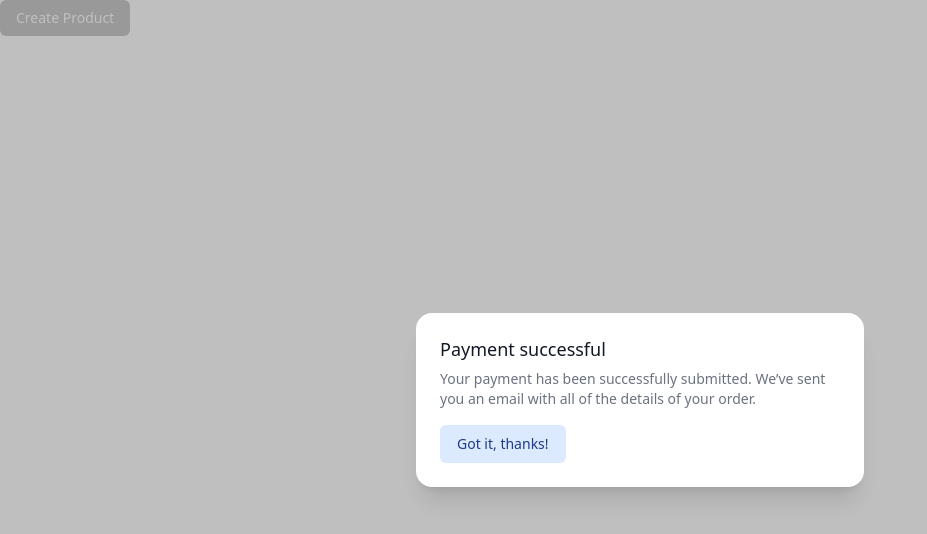
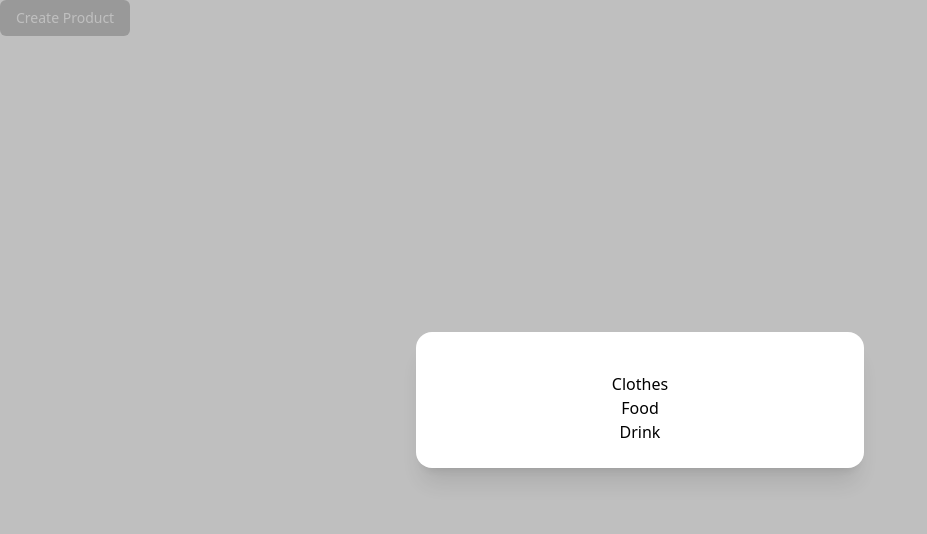
Before and after one commit to sevvalsaygat/product-management-panel-app, a Next.js app: page / in a window 1280 px wide. Both pictures are taken after a click on the button "Create Product". Shown: the top 534 px of the page, without its empty margins (0-927 px from the left). Built offline with nearby package versions, Linux system fonts and the light colour scheme.

Commit message:
feat: create product forms

```diff
--- /dev/null
+++ b/components/ProductForm/Clothes.tsx
@@ -0,0 +1,9 @@
+import React from 'react';
+
+type ClothesPropTypes = {};
+
+const Clothes = ({}: ClothesPropTypes) => {
+  return <div>Clothes</div>;
+};
+
+export default Clothes;
--- /dev/null
+++ b/components/ProductForm/Drink.tsx
@@ -0,0 +1,9 @@
+import React from 'react';
+
+type DrinkPropTypes = {};
+
+const Drink = ({}: DrinkPropTypes) => {
+  return <div>Drink</div>;
+};
+
+export default Drink;
--- /dev/null
+++ b/components/ProductForm/Food.tsx
@@ -0,0 +1,9 @@
+import React from 'react';
+
+type FoodPropTypes = {};
+
+const Food = ({}: FoodPropTypes) => {
+  return <div>Food</div>;
+};
+
+export default Food;
--- /dev/null
+++ b/components/ProductForm/index.ts
@@ -0,0 +1,6 @@
+import Clothes from './Clothes';
+import Drink from './Drink';
+import Food from './Food';
+
+// eslint-disable-next-line import/no-anonymous-default-export
+export default { Clothes, Drink, Food };
--- /dev/null
+++ b/components/ProductModal/FormScreen.tsx
@@ -0,0 +1,23 @@
+import React from 'react';
+
+import { ProductForm } from '@components';
+
+import { ProductType } from '@types';
+
+type FormScreenPropTypes = {
+  productType: ProductType;
+};
+
+const FormScreen = ({ productType }: FormScreenPropTypes) => {
+  if (productType === ProductType.CLOTHES) {
+    return <ProductForm.Clothes />;
+  }
+
+  if (productType === ProductType.DRINK) {
+    return <ProductForm.Drink />;
+  }
+
+  return <ProductForm.Food />;
+};
+
+export default FormScreen;
--- /dev/null
+++ b/components/ProductModal/OptionsScreen.tsx
@@ -0,0 +1,37 @@
+import React from 'react';
+
+import { ProductType } from '@types';
+
+type OptionsScreenPropTypes = {
+  onSelectedOption: (type: ProductType) => void;
+};
+
+const OptionsScreen = ({ onSelectedOption }: OptionsScreenPropTypes) => {
+  return (
+    <div className="flex flex-col">
+      <button
+        onClick={() => {
+          onSelectedOption(ProductType.CLOTHES);
+        }}
+      >
+        Clothes
+      </button>
+      <button
+        onClick={() => {
+          onSelectedOption(ProductType.FOOD);
+        }}
+      >
+        Food
+      </button>
+      <button
+        onClick={() => {
+          onSelectedOption(ProductType.DRINK);
+        }}
+      >
+        Drink
+      </button>
+    </div>
+  );
+};
+
+export default OptionsScreen;
--- a/components/ProductModal/index.tsx
+++ b/components/ProductModal/index.tsx
@@ -1,6 +1,10 @@
-import { Fragment } from 'react';
+import { Fragment, useState } from 'react';
 
 import { Dialog, Transition } from '@headlessui/react';
+
+import OptionsScreen from './OptionsScreen';
+import FormScreen from './FormScreen';
+import { ProductType } from '@types';
 
 type ProductModalPropTypes = {
   isOpen: boolean;
@@ -8,9 +12,26 @@ type ProductModalPropTypes = {
 };
 
 const ProductModal = ({ isOpen, closeModal }: ProductModalPropTypes) => {
+  const [activeScreen, setActiveScreen] = useState<number>(0);
+  const [productType, setProductType] = useState<ProductType>();
+
+  function onSelectedOption(type: ProductType) {
+    setProductType(type);
+    setActiveScreen(1);
+  }
+
   return (
     <Transition appear show={isOpen} as={Fragment}>
-      <Dialog as="div" className="relative z-10" onClose={closeModal}>
+      <Dialog
+        as="div"
+        className="relative z-10"
+        onClose={() => {
+          closeModal();
+          setTimeout(() => {
+            setActiveScreen(0);
+          }, 400);
+        }}
+      >
         <Transition.Child
           as={Fragment}
           enter="ease-out duration-300"
@@ -35,24 +56,12 @@ const ProductModal = ({ isOpen, closeModal }: ProductModalPropTypes) => {
               leaveTo="opacity-0 scale-95"
             >
               <Dialog.Panel className="w-full max-w-md transform overflow-hidden rounded-2xl bg-white p-6 text-left align-middle shadow-xl transition-all">
-                <Dialog.Title as="h3" className="text-lg font-medium leading-6 text-gray-900">
-                  Payment successful
-                </Dialog.Title>
-                <div className="mt-2">
-                  <p className="text-sm text-gray-500">
-                    Your payment has been successfully submitted. We’ve sent you an email with all of the details of
-                    your order.
-                  </p>
-                </div>
-
                 <div className="mt-4">
-                  <button
-                    type="button"
-                    className="inline-flex justify-center rounded-md border border-transparent bg-blue-100 px-4 py-2 text-sm font-medium text-blue-900 hover:bg-blue-200 focus:outline-none focus-visible:ring-2 focus-visible:ring-blue-500 focus-visible:ring-offset-2"
-                    onClick={closeModal}
-                  >
-                    Got it, thanks!
-                  </button>
+                  {activeScreen === 0 ? (
+                    <OptionsScreen onSelectedOption={onSelectedOption} />
+                  ) : (
+                    <FormScreen productType={productType!!} />
+                  )}
                 </div>
               </Dialog.Panel>
             </Transition.Child>
--- a/components/index.ts
+++ b/components/index.ts
@@ -1,3 +1,4 @@
 import ProductModal from './ProductModal';
+import ProductForm from './ProductForm';
 
-export { ProductModal };
+export { ProductModal, ProductForm };
--- a/types/index.ts
+++ b/types/index.ts
@@ -29,4 +29,5 @@ enum ProductType {
   DRINK,
 }
 
-export type { BaseProductType, ClothesProductType, FoodProductType, DrinkProductType, ProductType };
+export type { BaseProductType, ClothesProductType, FoodProductType, DrinkProductType };
+export { ProductType };
```
